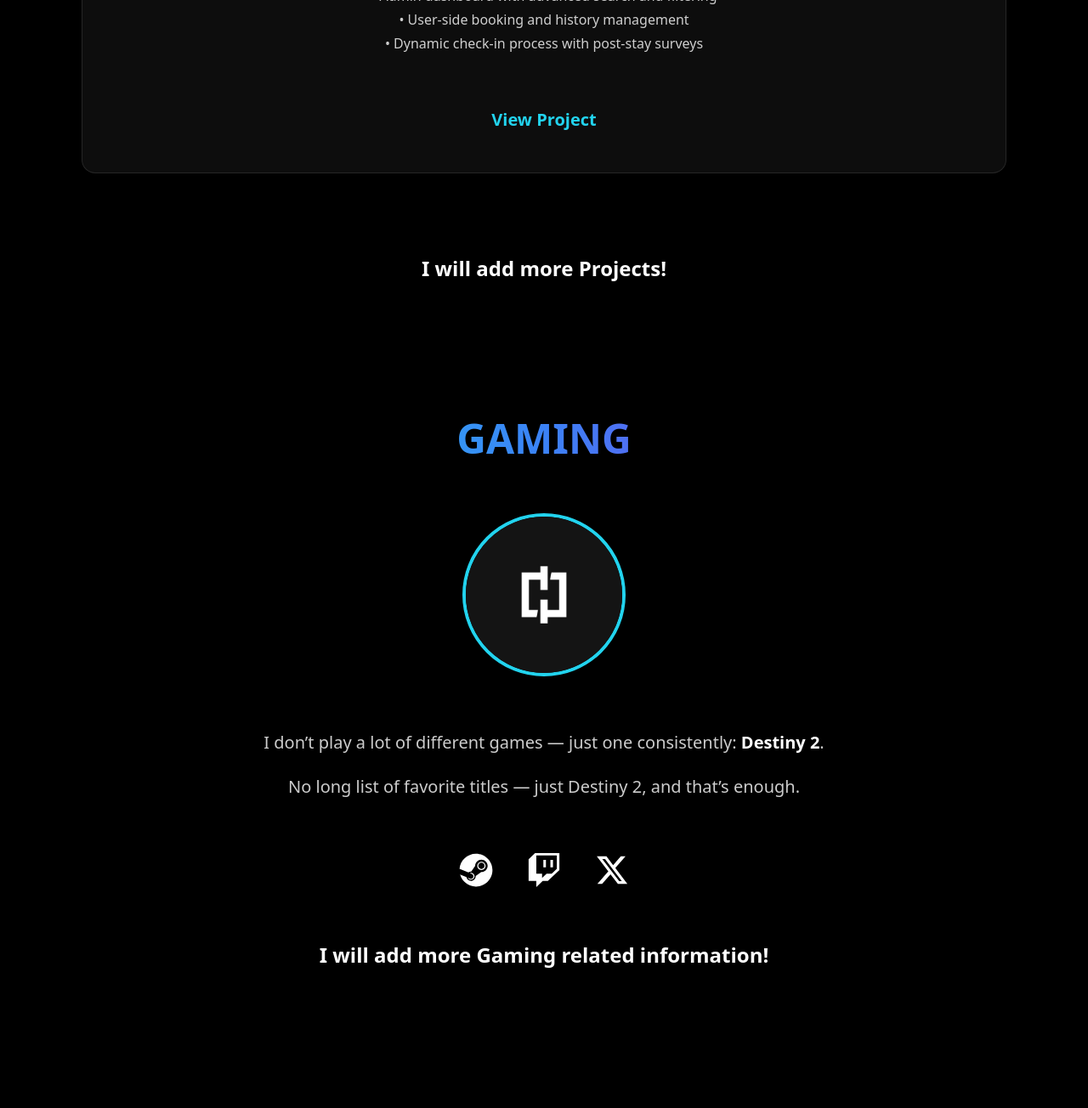
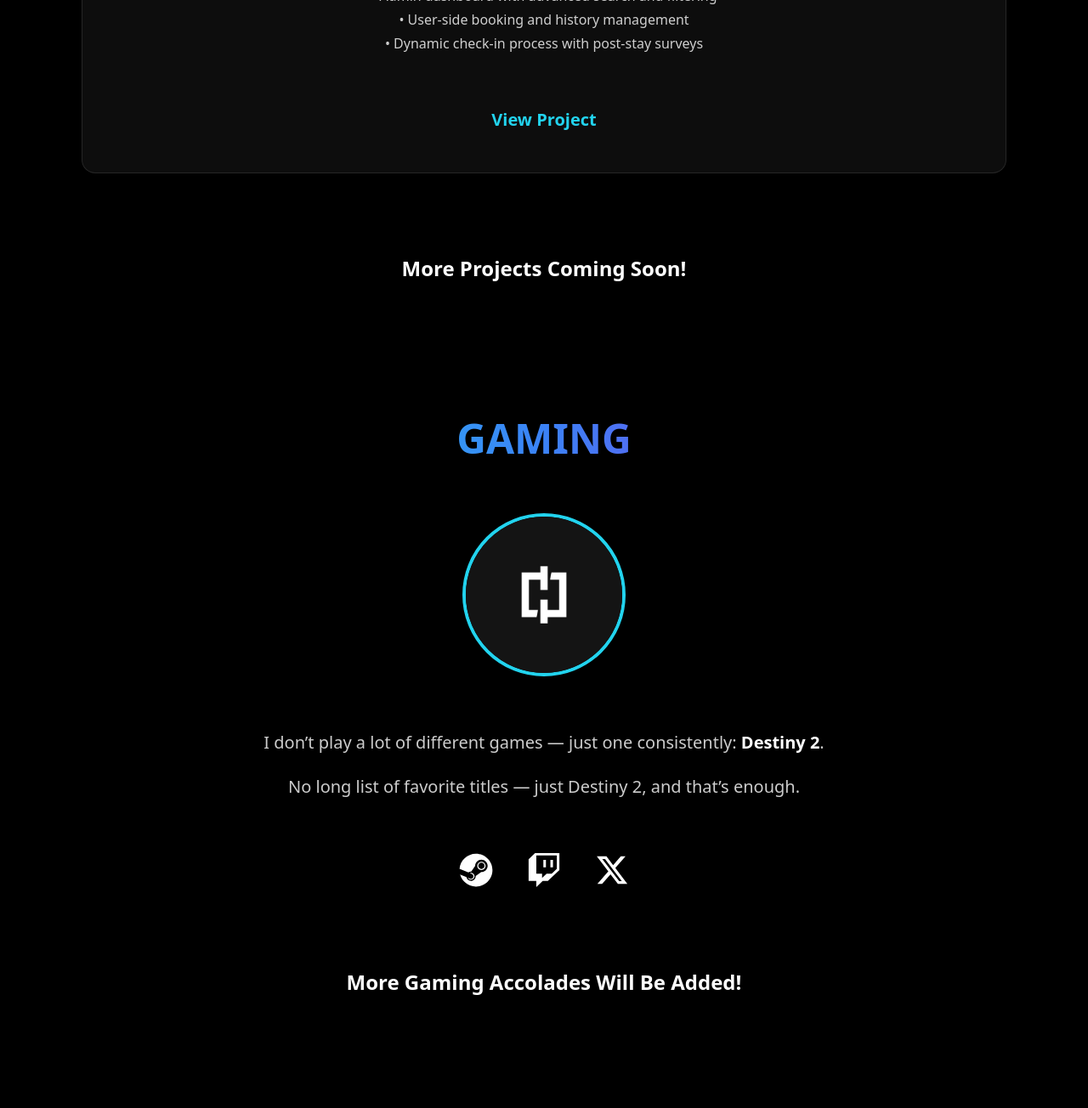
Before and after one commit to gevoglanyan/Gevoglanyan, a React (Create React App) app: page / in a window 1280 px wide. Shown: the part 6736-8040 px from the top of the page at 85% size. Built offline with nearby package versions, Linux system fonts and the light colour scheme; the HTML template or start-up script is replaced by a standard one.

Commit message:
Fixed Fonts

```diff
--- a/src/components/Gaming.js
+++ b/src/components/Gaming.js
@@ -1,4 +1,5 @@
 import React from 'react';
+import { motion } from "framer-motion";
 
 const Gaming = () => {
   return (
@@ -80,9 +81,15 @@ const Gaming = () => {
         </div>
 
         <div>
-          <span className="block text-3xl md:text-2xl font-semibold text-white text-center">
-            I will add more Gaming related information!
-          </span>
+          <motion.p
+          className="text-center text-2xl text-white font-semibold mt-24"
+          initial={{ opacity: 0 }}
+          whileInView={{ opacity: 1 }}
+          transition={{ delay: 0.5 }}
+          viewport={{ once: true }}
+        >
+          More Gaming Accolades Will Be Added!
+        </motion.p>
         </div>
       </div>
     </section>
--- a/src/components/Projects.js
+++ b/src/components/Projects.js
@@ -350,7 +350,7 @@ const Projects = () => {
           transition={{ delay: 0.5 }}
           viewport={{ once: true }}
         >
-          I will add more Projects!
+          More Projects Coming Soon!
         </motion.p>
       </div>
     </section>
```
